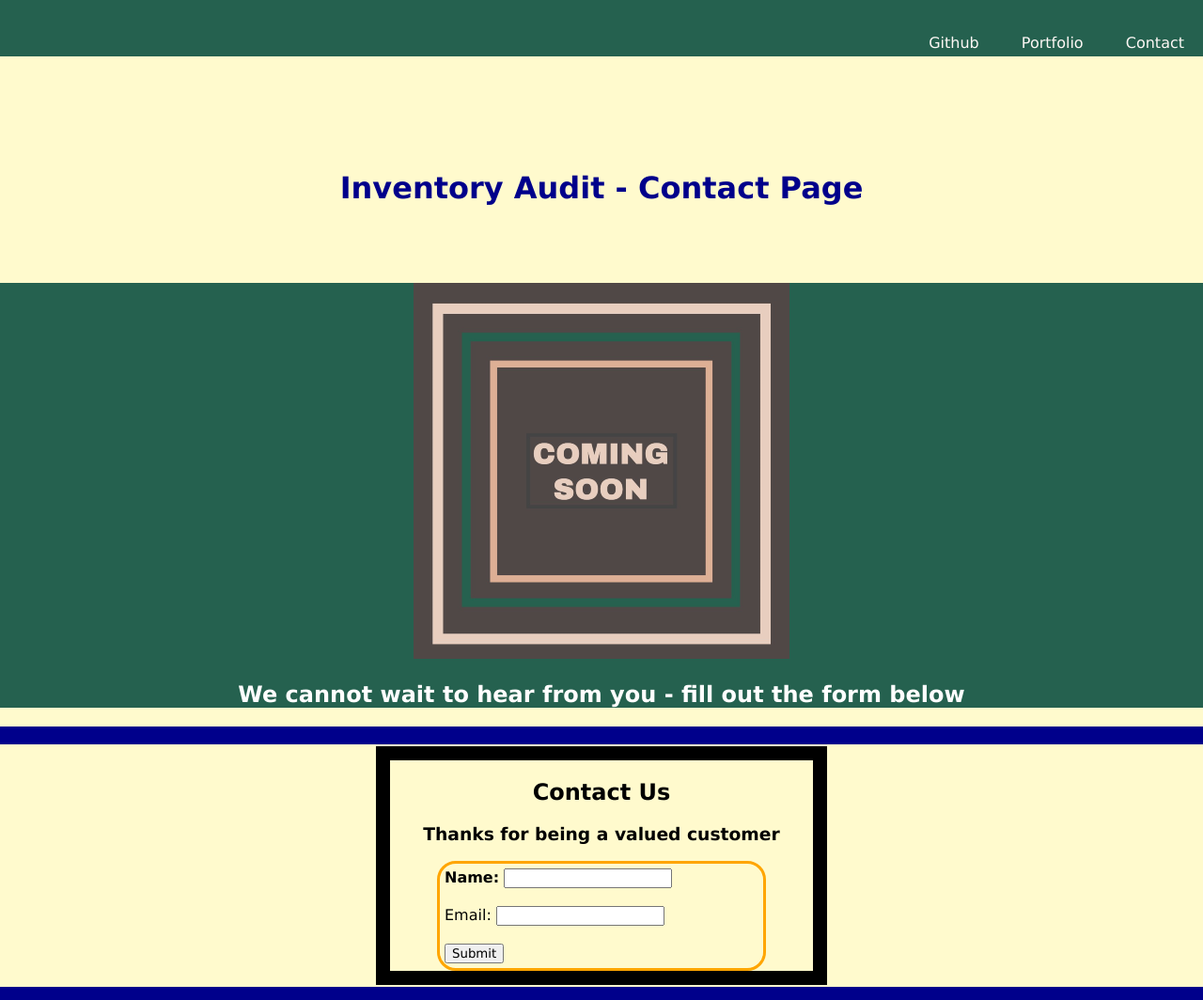
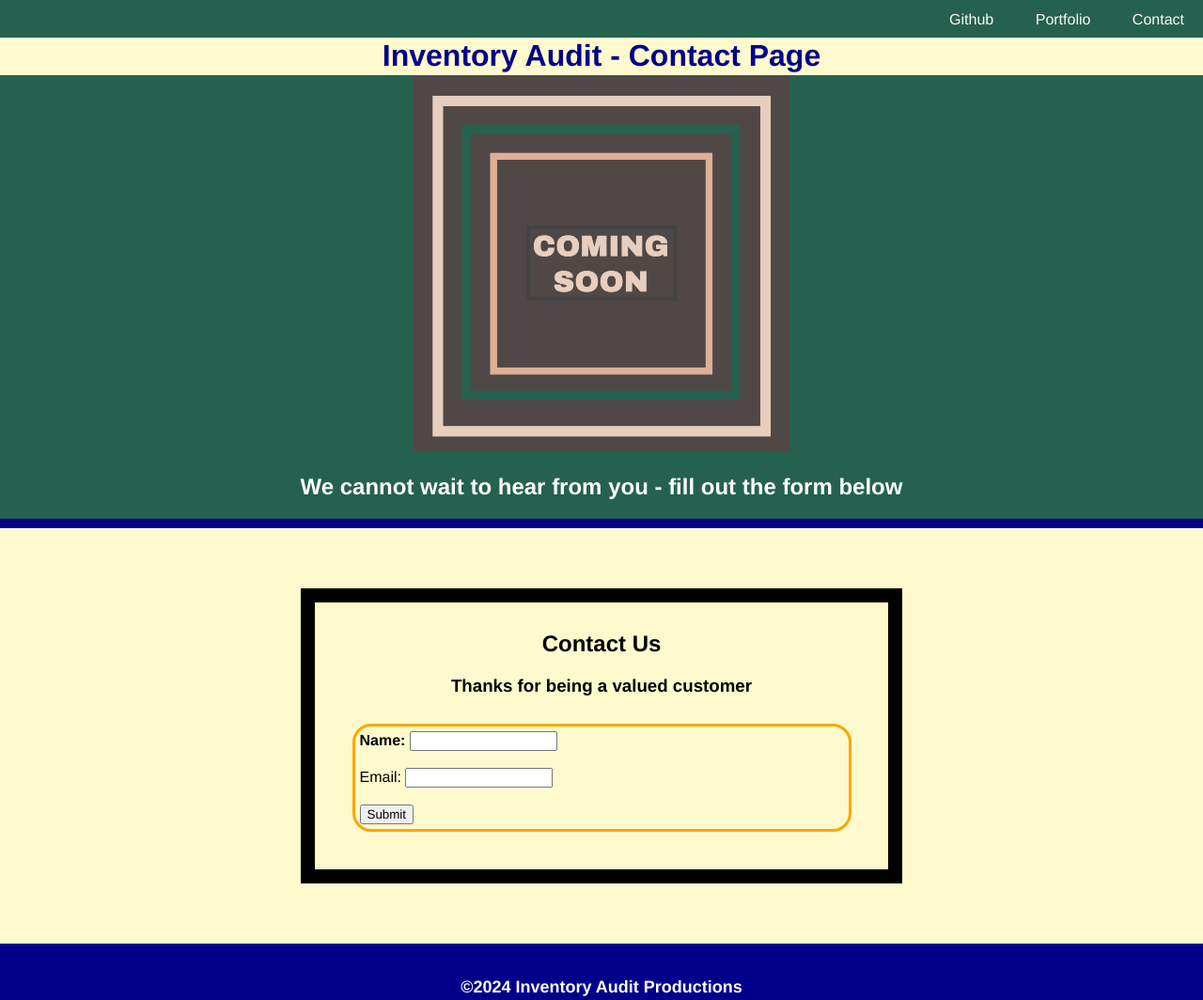
Before and after one commit to musserdn/git-init-sample, a plain HTML site: page index.html in a window 1280 px wide. Shown: the top 1064 px of the page at 94% size. Drawn offline with Linux system fonts and the light colour scheme.

Commit message:
updated margins

```diff
--- a/assets/css/style.css
+++ b/assets/css/style.css
@@ -1,14 +1,12 @@
 
 * {
-  font-family: "Lucida Sans Unicode", "Lucida Grande", sans-serif;
-
+  font-family: Helvetica, Arial, sans-serif;
 }
 
 body{
-  position: relative;
   text-align: center;
   background-color: lemonchiffon;
-  margin: 0;
+  margin:auto
 }
 
 header{
@@ -19,9 +17,9 @@ header{
   position:fixed;
   top: 0;
   right: 0;
-  height: 60px;
+  height: 40px;
   width: 100%;
-  line-height: 60px;
+  line-height: 10px;
   text-align: right;
 
 }
@@ -36,23 +34,22 @@ li{display: inline;
 
 }
 main{color:darkblue;
-  position: relative;
-  margin-top: 100px;
-  padding: 60px 0;
+  position:relative;
+  top: 20px;
+
+
 }
 .soon {
   color: white;
   background-color: #25614F;
-}
-.divider{
-  background-color: darkblue;
+  border-bottom: 10px solid darkblue;
+
 }
 
-.contact{
-  position: relative
-
-  height: 400px;
-  margin: 2px 400px;
+.contactus{
+  position: relative;
+  margin: 5% 25%;
+  padding: 10px;
   border: 15px solid black;
 }
 
@@ -61,7 +58,7 @@ form{
   text-align: justify;
 border: solid #ffa500;
 border-radius: 20px;
-margin: 0px 50px;
+margin: 5% 5%;
 padding: 5px;
 }
 
--- a/index.html
+++ b/index.html
@@ -26,10 +26,10 @@
         <br>
         <h2>We cannot wait to hear from you - fill out the form below</h2>
       </section>
-      <div class ="divider"><br></div>
 
-      <section class="contact">
-        <h2>Contact Us</h2>
+
+      <section class="contactus">
+        <h2 id="contact">Contact Us</h2>
         <h3>Thanks for being a valued customer</h3>
         <form action="index.html">
           <label id="bolder" for="name">Name:</label>
```
